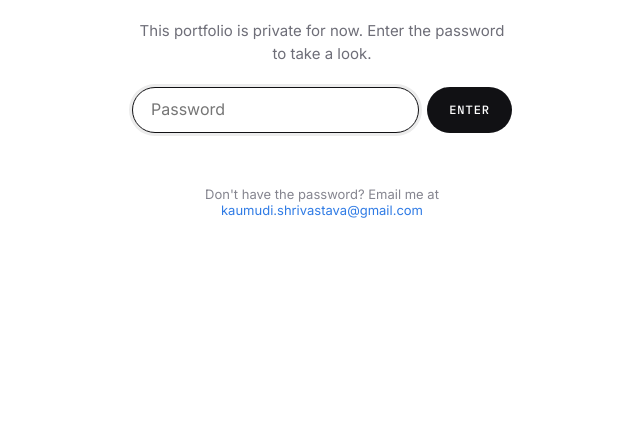
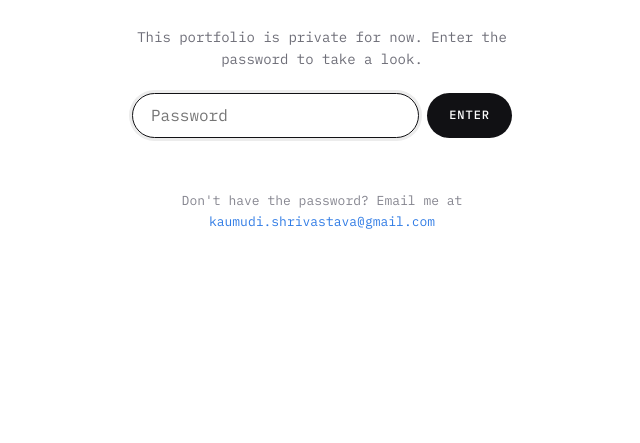
Before and after one commit to kaumudis/Kaumudi-Website-VPS, a plain HTML site: page public/login.html in a window 1280 px wide. Shown: the part 357-800 px from the top of the page, without its empty margins (318-958 px from the left). Drawn offline with Linux system fonts and the light colour scheme.

Commit message:
Login page: more space under the tag; mono font for everything below it
Co-Authored-By: Claude Opus 5.5 <noreply@anthropic.com>
Claude-Session: https://claude.ai/code/session_01Ln432XH2SR3Cb4xzqhihJT

```diff
--- a/public/login.html
+++ b/public/login.html
@@ -23,15 +23,15 @@
   h1 { margin: 0; font-size: 1.5rem; font-weight: 650; letter-spacing: -0.01em; }
   .tag span { white-space: nowrap; }
   .tag { margin: 8px 0 0; font-family: var(--mono); font-size: 0.6875rem; letter-spacing: 0.06em; text-transform: uppercase; color: var(--faint); }
-  p.lead { margin: 22px 0 0; color: var(--muted); font-size: 0.9375rem; line-height: 1.55; }
+  p.lead { margin: 44px 0 0; color: var(--muted); font-family: var(--mono); font-size: 0.875rem; line-height: 1.6; }
   form { margin-top: 22px; display: flex; gap: 8px; }
-  input { flex: 1 1 auto; min-width: 0; font: 400 16px/1.2 var(--font); color: var(--ink); background: #fff; border: 1px solid var(--line); border-radius: 999px; padding: 12px 18px; outline: none; }
+  input { flex: 1 1 auto; min-width: 0; font: 400 16px/1.2 var(--mono); color: var(--ink); background: #fff; border: 1px solid var(--line); border-radius: 999px; padding: 12px 18px; outline: none; }
   input:focus { border-color: var(--ink); box-shadow: 0 0 0 3px rgba(17,17,20,0.08); }
   input.bad { border-color: var(--bad); }
   button { font: 500 12px/1 var(--mono); letter-spacing: 0.08em; text-transform: uppercase; color: #fff; background: var(--ink); border: 0; border-radius: 999px; padding: 0 22px; cursor: pointer; }
   button:focus-visible { outline: 2px solid var(--link); outline-offset: 2px; }
-  .err { margin: 12px 0 0; min-height: 1.2em; font-size: 0.8125rem; color: var(--bad); }
-  .help { margin: 26px 0 0; font-size: 0.8125rem; color: var(--faint); }
+  .err { margin: 12px 0 0; min-height: 1.2em; font-family: var(--mono); font-size: 0.8125rem; color: var(--bad); }
+  .help { margin: 26px 0 0; font-family: var(--mono); font-size: 0.8125rem; line-height: 1.6; color: var(--faint); }
   .help a { color: var(--link); text-decoration: none; }
   .help a:hover { text-decoration: underline; }
   @media (max-width: 360px) { form { flex-direction: column; } button { padding: 13px 22px; } }
```
